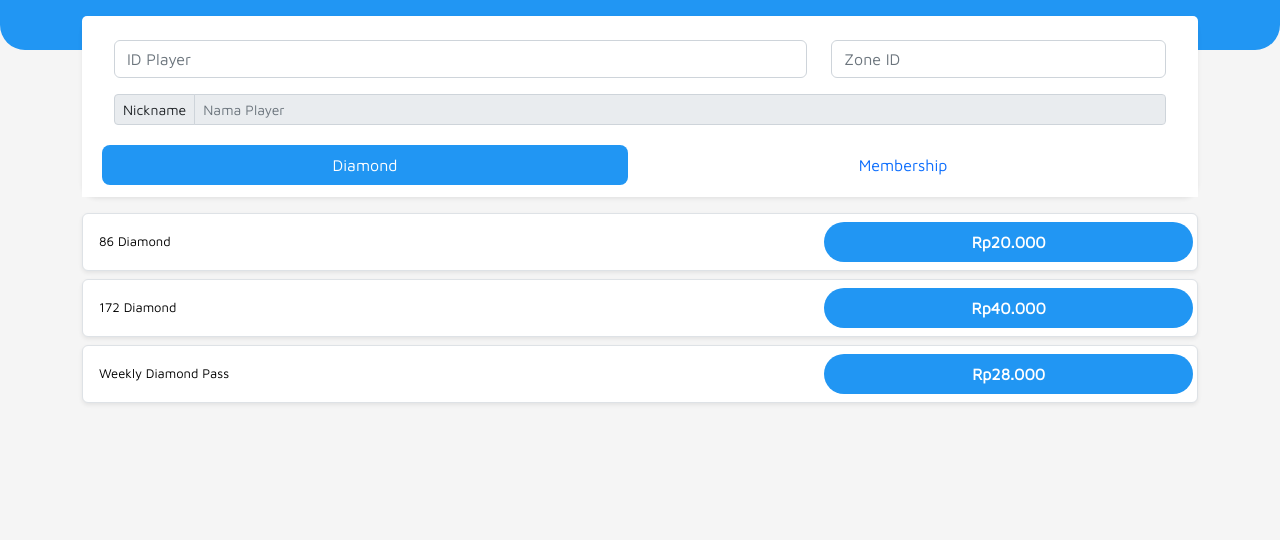
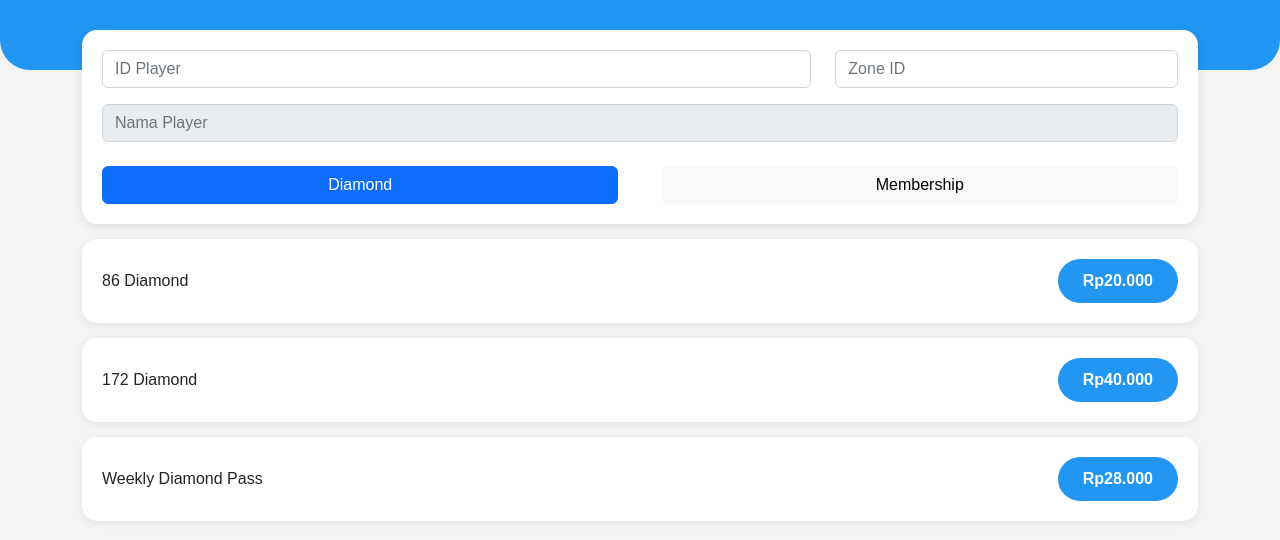
Before and after one commit to muhrizky645-png/topup-ml, a website: page index.html in a window 1280 px wide. Drawn offline with nearby package versions, Linux system fonts and the light colour scheme.

Commit message:
Update index.html

```diff
--- a/index.html
+++ b/index.html
@@ -1,272 +1,174 @@
 <!DOCTYPE html>
 <html lang="id">
-
 <head>
 <meta charset="UTF-8">
 <meta name="viewport" content="width=device-width, initial-scale=1.0">
+
 <title>Topup Mobile Legends</title>
 
 <link href="https://cdn.jsdelivr.net/npm/bootstrap@5.2.0-beta1/dist/css/bootstrap.min.css" rel="stylesheet">
 
-    <link href="https://fonts.googleapis.com/css2?family=Maven+Pro&display=swap" rel="stylesheet">
+<style>
 
-    <style>
-        body {
-            font-family: Maven Pro;
-            background: #f5f5f5;
+body{
+    background:#f4f4f4;
+    font-family:sans-serif;
 }
 
-        p {
-            margin: 5px 0;
+.top-bg{
+    background:#2196F3;
+    height:70px;
+    border-bottom-left-radius:30px;
+    border-bottom-right-radius:30px;
 }
 
-        .bg-harga {
-            background-color: #2196F3;
-            color: white;
-            padding: 8px;
+.card-box{
+    background:white;
+    margin-top:-40px;
+    border-radius:15px;
+    padding:20px;
+    box-shadow:0 2px 10px rgba(0,0,0,0.1);
 }
 
-        .btn-primary {
-            background-color: #2196F3;
-            border-color: #2196F3;
+.product{
+    background:white;
+    border-radius:15px;
+    padding:20px;
+    margin-top:15px;
+    box-shadow:0 2px 8px rgba(0,0,0,0.08);
+    display:flex;
+    justify-content:space-between;
+    align-items:center;
+    cursor:pointer;
 }
 
-        .nav-pills .nav-link.active {
-            background-color: #2196F3;
-            color: white;
+.price{
+    background:#2196F3;
+    color:white;
+    padding:10px 25px;
+    border-radius:30px;
+    font-weight:bold;
 }
 
-        .card {
-            border: none;
-            border-radius: 15px;
+.btn-tab{
+    width:48%;
 }
 
-        .modal-header {
-            background-color: #2196F3;
-            color: white;
-        }
 </style>
+
 </head>
-
 <body>
 
-    <div class="d-block position-absolute top-0 w-100"
-        style="background-color:#2196F3;height:50px;border-bottom-left-radius:25px;border-bottom-right-radius:25px;">
-    </div>
+<div class="top-bg"></div>
 
 <div class="container">
 
-        <div class="card mt-3 mb-3 shadow-sm">
-
-            <div class="card-header bg-white border-0">
-
-                <div class="card-body">
+    <div class="card-box">
 
         <div class="row">
-
             <div class="col-8">
-                            <input type="text" class="form-control" placeholder="ID Player">
+                <input type="text" id="id" class="form-control" placeholder="ID Player">
             </div>
 
             <div class="col-4">
-                            <input type="text" class="form-control" placeholder="Zone ID">
+                <input type="text" id="zone" class="form-control" placeholder="Zone ID">
+            </div>
+        </div>
+
+        <div class="mt-3">
+            <input type="text" class="form-control" placeholder="Nama Player" disabled>
+        </div>
+
+        <div class="d-flex justify-content-between mt-4">
+            <button class="btn btn-primary btn-tab">
+                Diamond
+            </button>
+
+            <button class="btn btn-light btn-tab">
+                Membership
+            </button>
         </div>
 
     </div>
 
-                    <div class="input-group input-group-sm mt-3">
-                        <span class="input-group-text">
-                            Nickname
-                        </span>
+    <!-- PRODUCT -->
 
-                        <input type="text" class="form-control" placeholder="Nama Player" disabled>
-                    </div>
-
-                </div>
-
-                <ul class="nav nav-pills nav-fill p-1 bg-body rounded-3">
-
-                    <li class="nav-item">
-                        <button class="nav-link active rounded-3">
-                            Diamond
-                        </button>
-                    </li>
-
-                    <li class="nav-item">
-                        <button class="nav-link rounded-3">
-                            Membership
-                        </button>
-                    </li>
-
-                </ul>
-
-            </div>
-
-        </div>
-
-        <div class="row mt-3">
-
-            <div class="col-12">
-
-                <button class="btn btn-light bg-white border w-100 mb-2 shadow-sm py-2"
-                    data-bs-toggle="modal"
-                    data-bs-target="#modalTrx">
-
-                    <div class="row align-items-center px-1">
-
-                        <div class="col-8 text-start">
-                            <p class="m-0" style="font-size:13px;">
-                                86 Diamond
-                            </p>
-                        </div>
-
-                        <div class="col-4 bg-harga rounded-5">
-                            <p class="m-0 fw-bold">
-                                Rp20.000
-                            </p>
-                        </div>
-
-                    </div>
-
-                </button>
-
-            </div>
-
-            <div class="col-12">
-
-                <button class="btn btn-light bg-white border w-100 mb-2 shadow-sm py-2"
-                    data-bs-toggle="modal"
-                    data-bs-target="#modalTrx">
-
-                    <div class="row align-items-center px-1">
-
-                        <div class="col-8 text-start">
-                            <p class="m-0" style="font-size:13px;">
-                                172 Diamond
-                            </p>
-                        </div>
-
-                        <div class="col-4 bg-harga rounded-5">
-                            <p class="m-0 fw-bold">
-                                Rp40.000
-                            </p>
-                        </div>
-
-                    </div>
-
-                </button>
-
-            </div>
-
-            <div class="col-12">
-
-                <button class="btn btn-light bg-white border w-100 mb-2 shadow-sm py-2"
-                    data-bs-toggle="modal"
-                    data-bs-target="#modalTrx">
-
-                    <div class="row align-items-center px-1">
-
-                        <div class="col-8 text-start">
-                            <p class="m-0" style="font-size:13px;">
-                                Weekly Diamond Pass
-                            </p>
-                        </div>
-
-                        <div class="col-4 bg-harga rounded-5">
-                            <p class="m-0 fw-bold">
-                                Rp28.000
-                            </p>
-                        </div>
-
-                    </div>
-
-                </button>
-
-            </div>
-
-        </div>
-
-    </div>
-
-    <div class="modal fade" id="modalTrx" tabindex="-1">
-
-        <div class="modal-dialog modal-dialog-centered">
-
-            <div class="modal-content">
-
-                <div class="modal-header">
-                    <h5 class="modal-title">
-                        Lanjutkan Pembayaran
-                    </h5>
-                </div>
-
-                <div class="modal-body">
-
-                    <div class="row">
-
-                        <div class="col-6 border-bottom">
-                            Produk
-                        </div>
-
-                        <div class="col-6 text-end border-bottom fw-bold">
+    <div class="product" onclick="order('86 Diamond')">
+        <div>
             86 Diamond
         </div>
 
-                        <div class="col-6 border-bottom">
-                            No Tujuan
+        <div class="price">
+            Rp20.000
+        </div>
     </div>
 
-                        <div class="col-6 text-end border-bottom fw-bold">
-                            12345678
+    <div class="product" onclick="order('172 Diamond')">
+        <div>
+            172 Diamond
         </div>
 
-                        <div class="col-6 border-bottom">
-                            Nickname
+        <div class="price">
+            Rp40.000
+        </div>
     </div>
 
-                        <div class="col-6 text-end border-bottom fw-bold">
-                            Player ML
+    <div class="product" onclick="order('Weekly Diamond Pass')">
+        <div>
+            Weekly Diamond Pass
         </div>
 
-                        <div class="col-6 border-bottom">
-                            Harga
-                        </div>
-
-                        <div class="col-6 text-end border-bottom fw-bold">
-                            Rp20.000
-                        </div>
-
-                        <div class="col-12 mt-3">
-                            <div class="border rounded-3 p-3 text-center">
-                                Topup Mobile Legends
+        <div class="price">
+            Rp28.000
         </div>
     </div>
 
 </div>
 
-                </div>
+<script>
 
-                <div class="modal-footer">
+async function order(product){
 
-                    <button class="btn btn-light col"
-                        data-bs-dismiss="modal">
-                        Batal
-                    </button>
+    const userid = document.getElementById("id").value;
+    const zone = document.getElementById("zone").value;
 
-                    <button class="btn btn-primary col">
-                        Beli
-                    </button>
+    if(!userid || !zone){
+        alert("Masukkan ID dan Zone ID");
+        return;
+    }
 
-                </div>
+    try{
 
-            </div>
+        const response = await fetch("/order",{
+            method:"POST",
+            headers:{
+                "Content-Type":"application/json"
+            },
+            body:JSON.stringify({
+                product:product,
+                userid:userid,
+                zone:zone
+            })
+        });
 
-        </div>
+        const data = await response.json();
 
-    </div>
+        alert(
+            "Order Berhasil\n\n" +
+            "Produk : " + data.product + "\n" +
+            "ID : " + data.userid + "\n" +
+            "Zone : " + data.zone
+        );
 
-    <script src="https://cdn.jsdelivr.net/npm/bootstrap@5.2.0-beta1/dist/js/bootstrap.bundle.min.js"></script>
+    }catch(err){
+
+        alert("Server Error");
+
+    }
+
+}
+
+</script>
 
 </body>
-
 </html>
```
Lines whose indentation alone changed are shown as unchanged.
